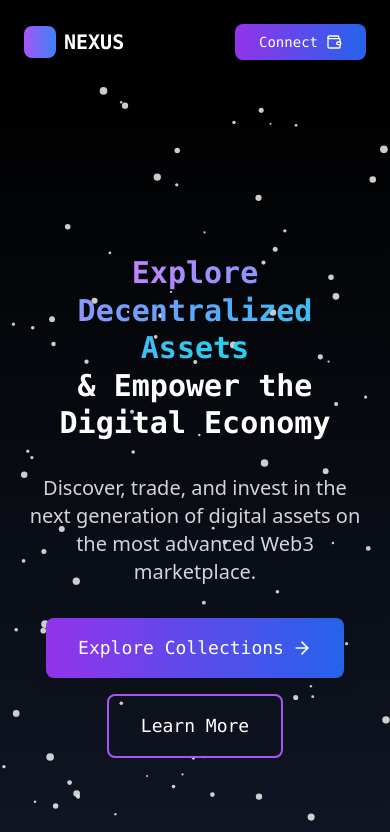
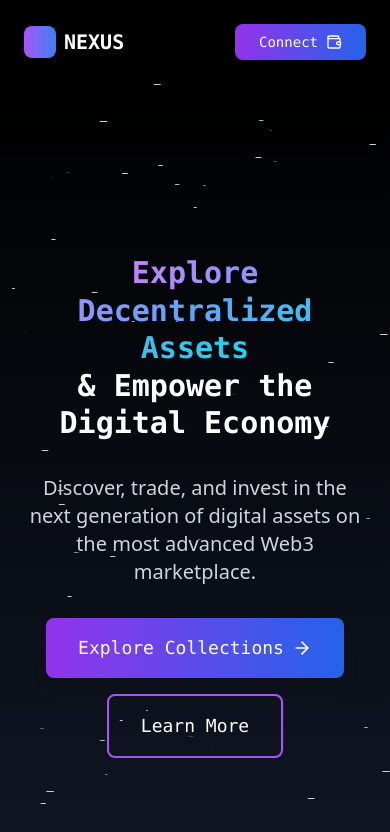
Before and after one commit to jhalucky/Nexus, a Next.js app: page / in a window 390 px wide. Shown: the top 832 px of the page. Built offline with nearby package versions, Linux system fonts and the light colour scheme.

Commit message:
sections added

```diff
--- a/src/components/animation/particles.js
+++ b/src/components/animation/particles.js
@@ -6,7 +6,7 @@ export function initParticles() {
 
   function resizeCanvas() {
     canvas.width = window.innerWidth;
-    canvas.height = window.innerHeight;
+    canvas.height = document.documentElement.scrollHeight;
   }
 
   window.addEventListener('resize', resizeCanvas);
--- a/src/sections/Stats.jsx
+++ b/src/sections/Stats.jsx
@@ -34,7 +34,7 @@ export default function StatsSection() {
   }, []);
 
   return (
-    <section className="relative z-10 py-16 px-6 bg-gray-900 text-white">
+    <section className="relative z-10 py-16 px-6 mt-16 md:mt-24 bg-gray-900 text-white">
       <div className="max-w-7xl mx-auto text-center">
         <h2 className="text-4xl font-bold mb-10 font-mono">
           <span className="bg-gradient-to-r from-purple-400 to-blue-400 bg-clip-text text-transparent">
--- a/styles/global.css
+++ b/styles/global.css
@@ -19,7 +19,18 @@ html, body {
   z-index: 0;
 }
 
+section {
+  position: relative;
+  padding-top: 4rem;
+  padding-bottom: 4rem;
+}
 
+@media (max-width: 768px) {
+  section {
+    padding-top: 3rem;
+    padding-bottom: 3rem;
+  }
+}
 
 @keyframes fadeIn {
   from { opacity: 0; transform: translateY(30px); }
```
